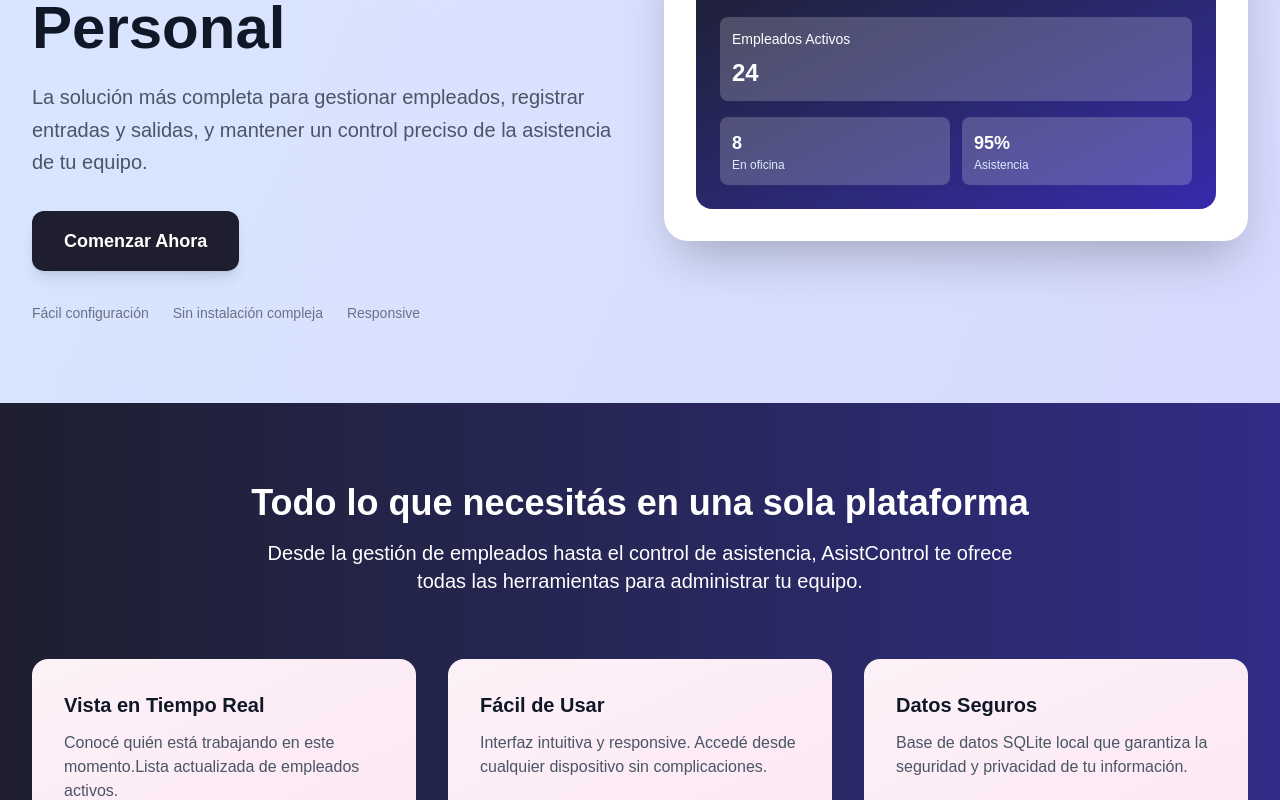
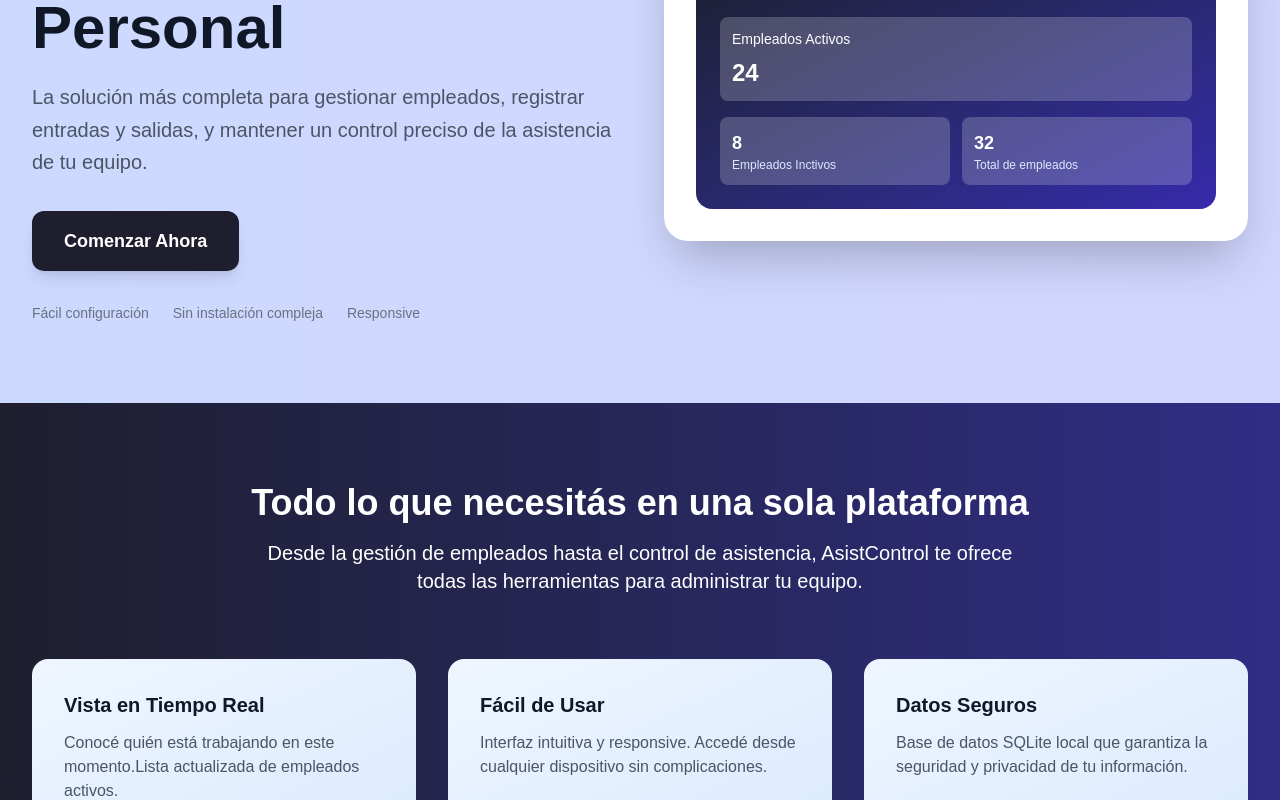
Before and after one commit to santipaz19/Exatian-front, a Next.js app: page / in a window 1280 px wide. Shown: the part 240-1040 px from the top of the page. Built offline with nearby package versions, Linux system fonts and the light colour scheme.

Commit message:
Update landing

```diff
--- a/app/page.tsx
+++ b/app/page.tsx
@@ -4,7 +4,7 @@ import Link from 'next/link';
 
 export default function Home() {
   return (
-    <main className="min-h-screen bg-gradient-to-br from-blue-50 to-indigo-100">
+    <main className="min-h-screen bg-indigo-100">
       {/* Hero Section */}
       <section className="relative overflow-hidden">
         <div className="absolute inset-0 bg-gradient-to-r from-blue-600/10 to-indigo-600/10"></div>
@@ -66,12 +66,12 @@ export default function Home() {
                       <div className="bg-white/20 rounded-lg p-3">
 
                         <div className="text-lg font-semibold">8</div>
-                        <div className="text-xs text-blue-100">En oficina</div>
+                        <div className="text-xs text-blue-100">Empleados Inctivos</div>
                       </div>
                       <div className="bg-white/20 rounded-lg p-3">
 
-                        <div className="text-lg font-semibold">95%</div>
-                        <div className="text-xs text-blue-100">Asistencia</div>
+                        <div className="text-lg font-semibold">32</div>
+                        <div className="text-xs text-blue-100">Total de empleados</div>
                       </div>
                     </div>
                   </div>
--- a/components/homeCards.tsx
+++ b/components/homeCards.tsx
@@ -7,7 +7,7 @@ interface StatCardProps {
 
 const HomeCards: React.FC<StatCardProps> = ({ label, value }) => {
     return (
-        <div className="bg-gradient-to-br from-pink-50 to-pink-100 rounded-2xl p-8 hover:shadow-lg transition-shadow">
+        <div className="bg-gradient-to-br from-blue-50 to-blue-100 rounded-2xl p-8 hover:shadow-lg transition-shadow">
             <h3 className="text-xl font-bold text-gray-900 mb-3">{label}</h3>
             <p className="text-gray-600">
                 {value}
```
